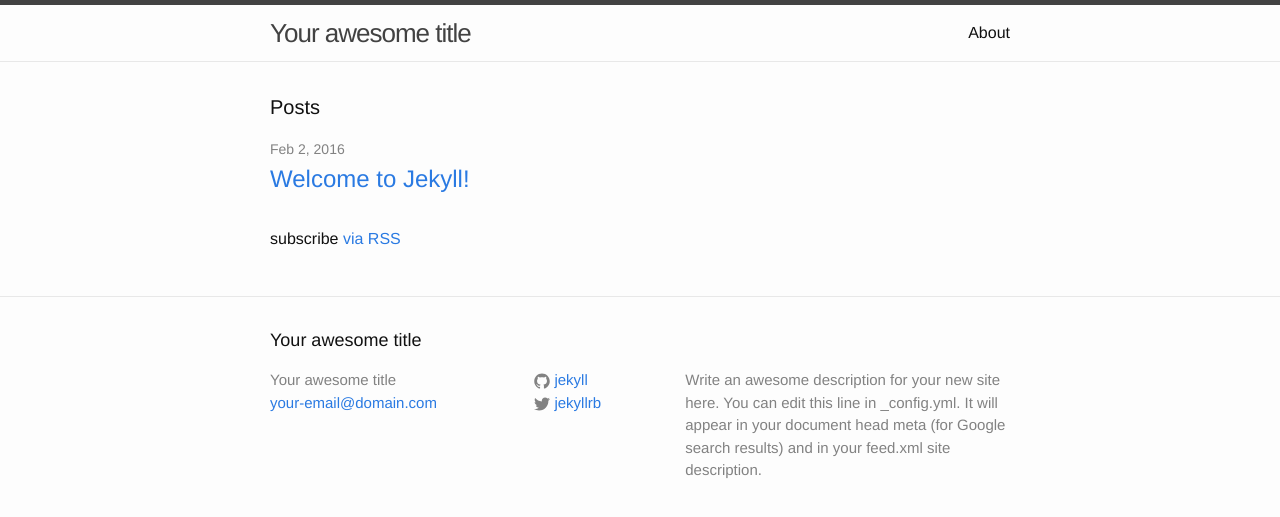
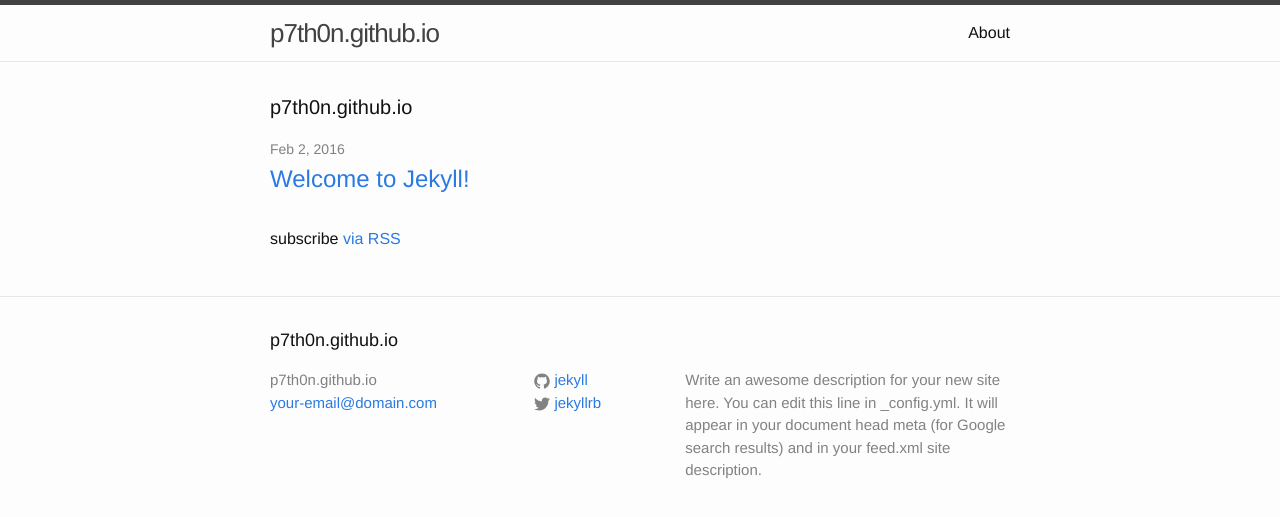
Before and after one commit to p7th0n/p7th0n.github.io, a Jekyll site: the page built from index.html, in a window 1280 px wide. Shown: the top 517 px of the page. Built offline with Jekyll 4.4.1, drawn with Linux system fonts in a browser that asks for light colours.

Commit message:
Initial edits
- just basic edits

```diff
--- a/_config.yml
+++ b/_config.yml
@@ -6,7 +6,7 @@
 # 'jekyll serve'. If you change this file, please restart the server process.
 
 # Site settings
-title: Your awesome title
+title: p7th0n.github.io
 email: your-email@domain.com
 description: > # this means to ignore newlines until "baseurl:"
   Write an awesome description for your new site here. You can edit this
--- a/index.html
+++ b/index.html
@@ -4,7 +4,7 @@
 
 <div class="home">
 
-  <h1 class="page-heading">Posts</h1>
+  <h1 class="page-heading">p7th0n.github.io</h1>
 
   <ul class="post-list">
     {% for post in site.posts %}
```
Also changed, not shown: Gemfile (added, +8 -0 lines), Gemfile.lock (added).
